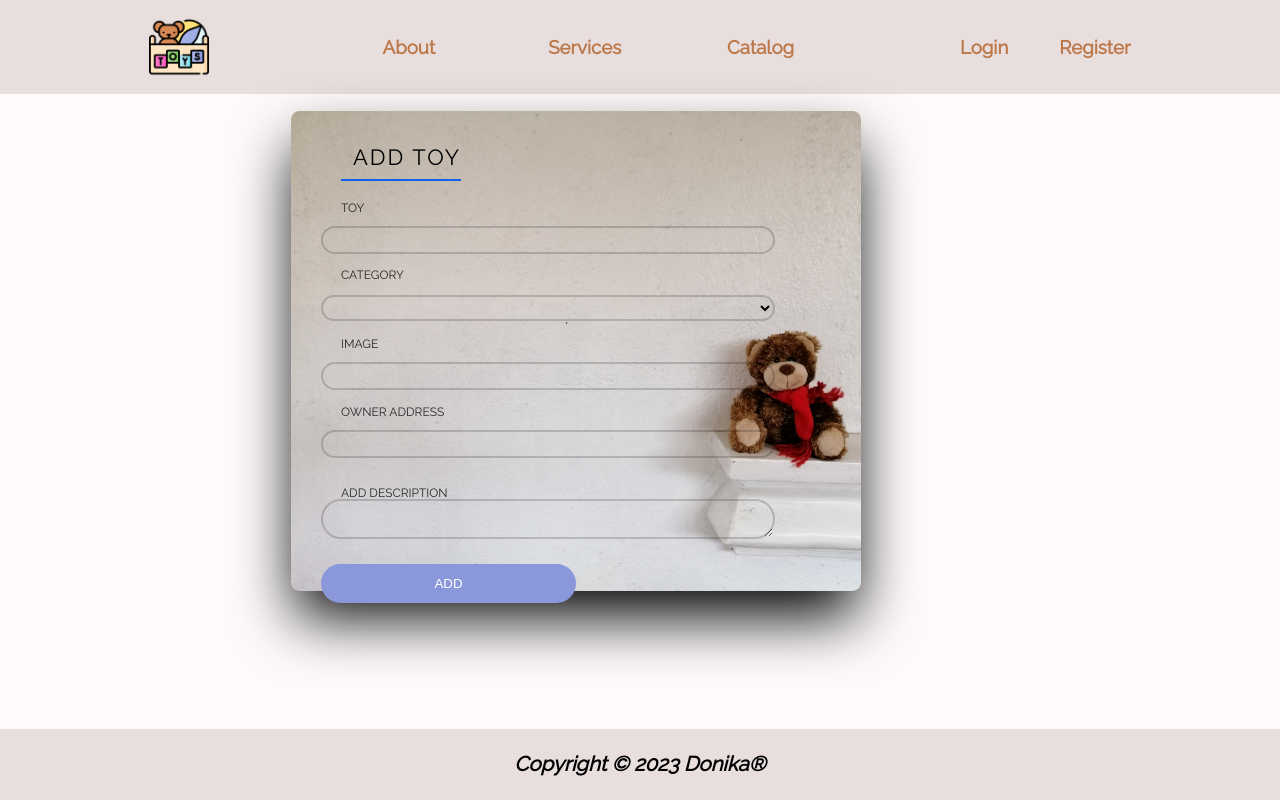
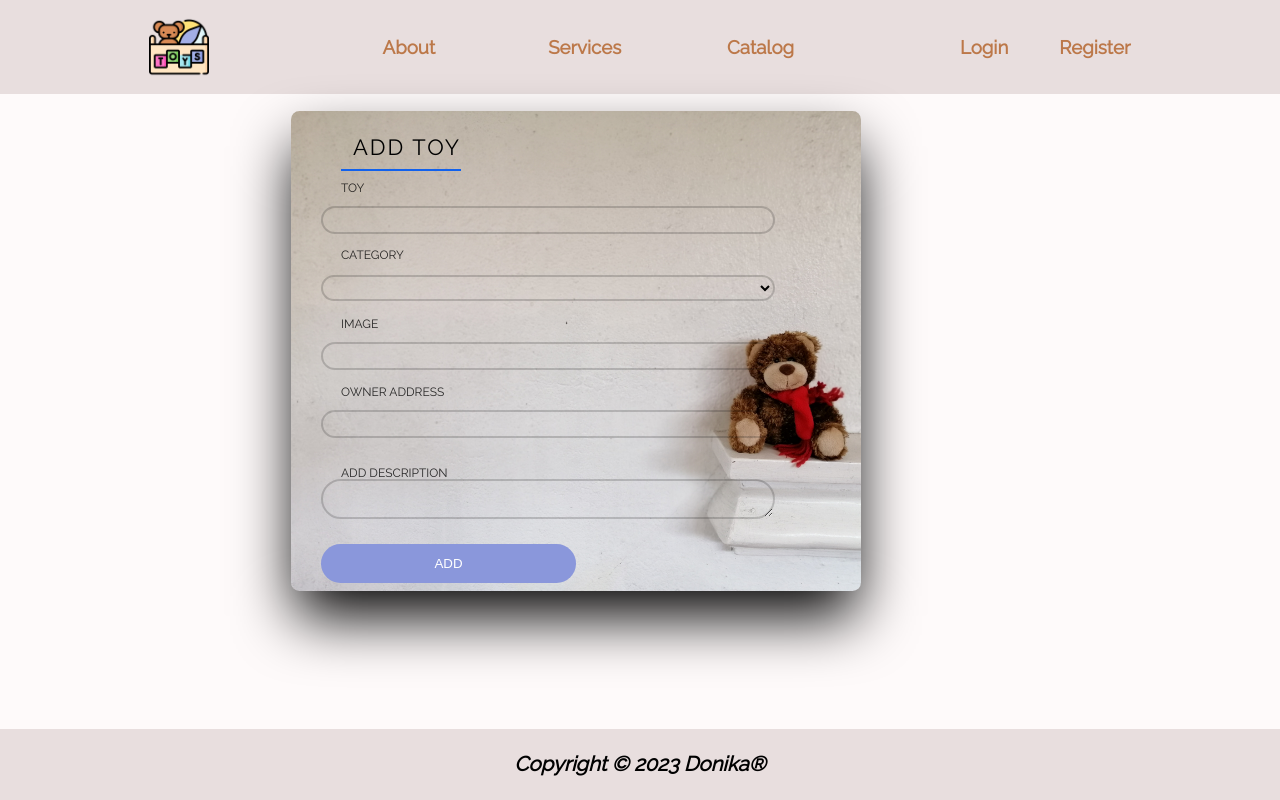
Before and after one commit to DonikaMarcheva/Toys-Share, a React (Vite) app in the folder client/: page /add in a window 1280 px wide. Built offline with nearby package versions, Linux system fonts and the light colour scheme; no server answers.

Commit message:
edit css in add component

```diff
--- a/client/src/components/Add/Add.module.css
+++ b/client/src/components/Add/Add.module.css
@@ -18,7 +18,7 @@
     height: 480px;
     width: 570px;
     margin: auto;
-    padding: 30px 30px;
+    padding: 20px 30px;
     background: url('../../../public/images/register-bear.jpg') no-repeat center center #505050;
     background-size: cover;
     box-shadow: 0px 30px 60px -5px #000;
@@ -26,7 +26,7 @@
 }
 
 .add form {
-    padding-top: 30px;
+    padding-top: 20px;
 }
 
 .active {
@@ -126,7 +126,6 @@ margin-bottom: 15px;
   margin-left: 20px;
 }
 
-
 .add-toy {
   background-color: #8A97DB;
   color: #FFF;
```
